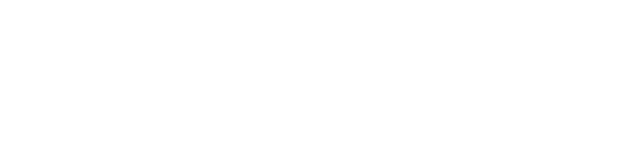
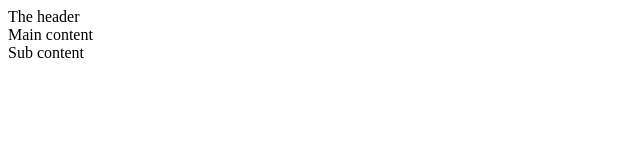
Before and after one commit to DMU-P2507515/TECH2015_CW2, a plain HTML site: page index.html in a window 1280 px wide. Shown: the whole page, without its empty margins (0-640 px from the left). Drawn offline with Linux system fonts and the light colour scheme.

Commit message:
Update index.html

```diff
--- a/index.html
+++ b/index.html
@@ -5,6 +5,15 @@
     <title></title>
   </head>
   <body>
+<header>
+  The header
+</header>
+<article>
+  Main content
+</article>
+<aside>
+  Sub content
+</aside>
 
   </body>
 </html>
```
